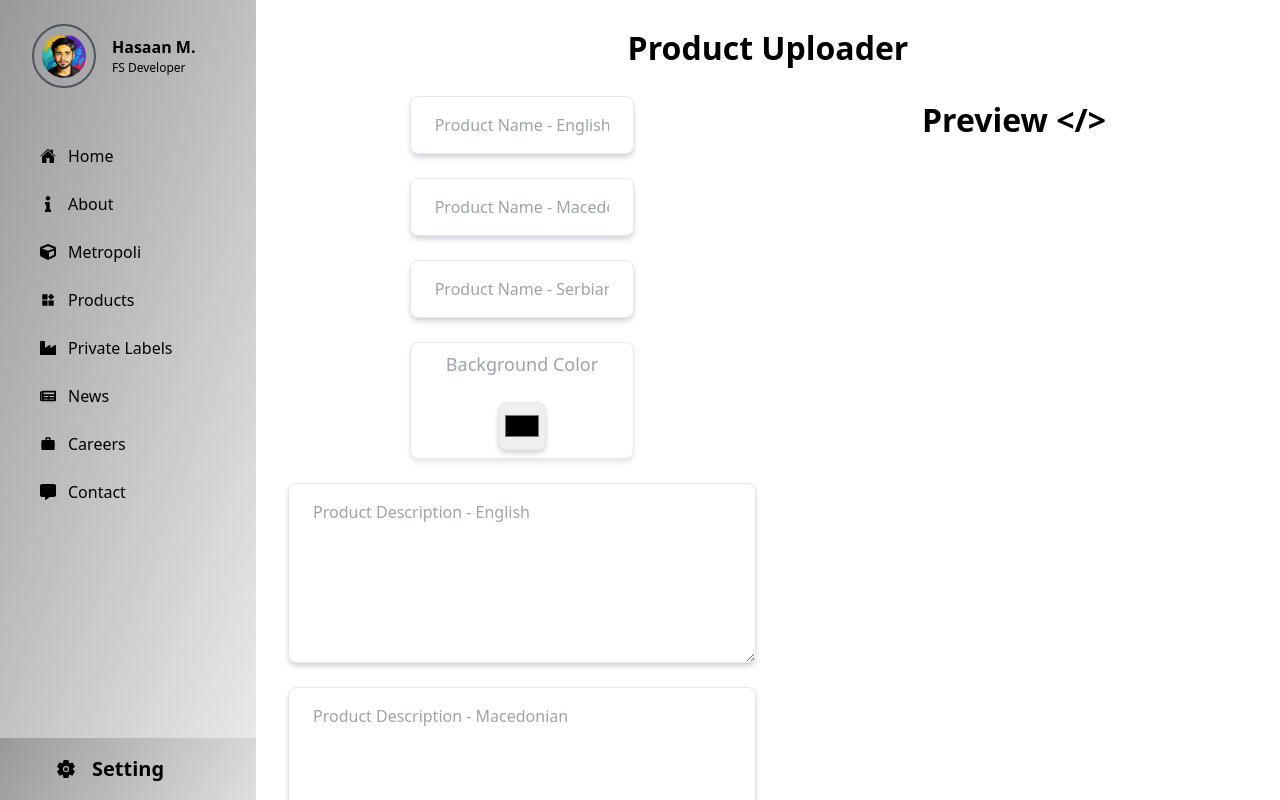
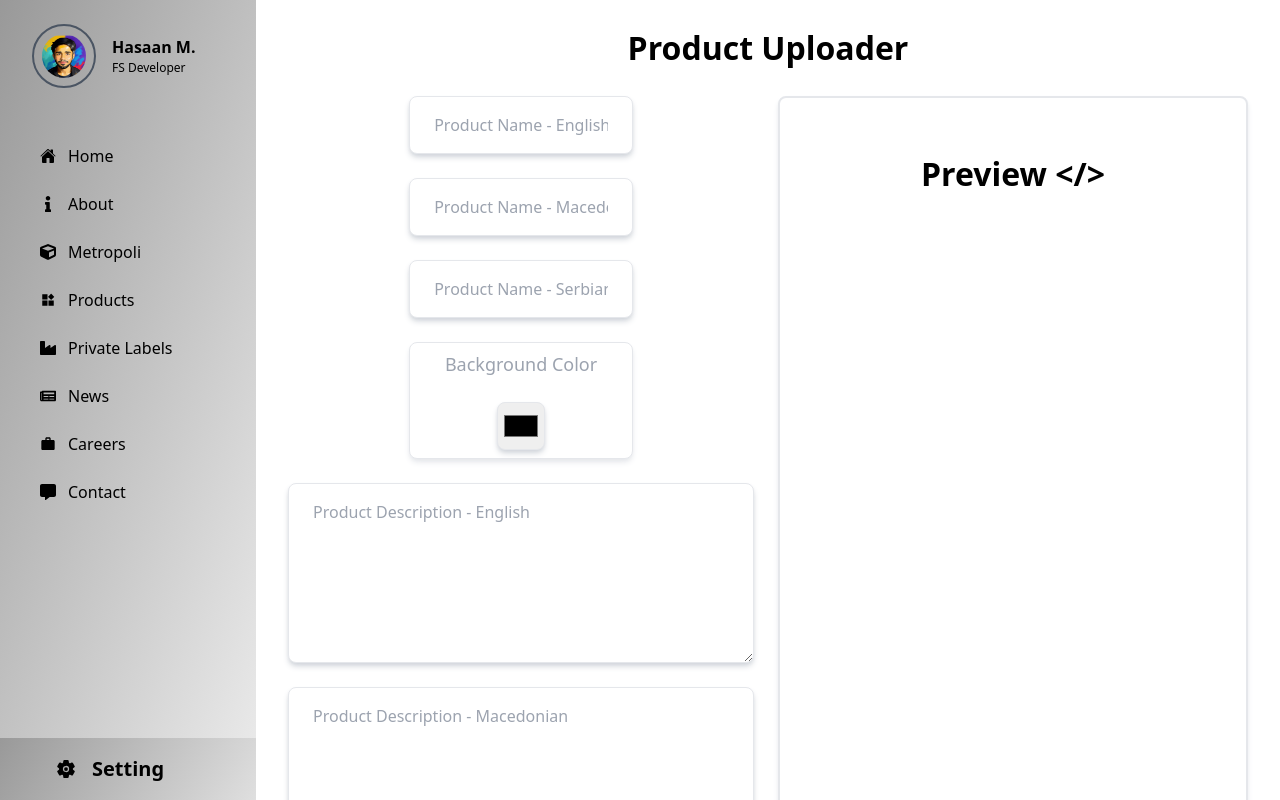
Before and after one commit to hasaanmumtaz6/cermatadmin, a Next.js app: page /products in a window 1280 px wide. Built offline with nearby package versions, Linux system fonts and the light colour scheme.

Commit message:
Preview ui and confirmation message ui and methode to show change and on successfully uploading a notification sound play aded

```diff
--- a/pages/components/ProductForm.tsx
+++ b/pages/components/ProductForm.tsx
@@ -1,5 +1,6 @@
 import React, { useState } from "react";
 import Image from "next/image";
+import { SiTicktick } from "react-icons/si";
 
 const ProductForm = () => {
   const [productNameEng, setProductNameEng] = useState("");
@@ -74,6 +75,8 @@ const ProductForm = () => {
         setImageWidth(0);
         setImageSrc("");
         setSuccessMessage("");
+        const audio = new Audio("/audio/notification.mp3");
+        audio.play();
       } else {
         console.error(data.error || "Something went wrong");
       }
@@ -85,12 +88,12 @@ const ProductForm = () => {
   return (
     <div className="product-form-and-preview-container">
       {successMessage && (
-        <p
+        <span
           className="success-message"
-          style={{ color: "green", marginTop: "1rem" }}
         >
-          {successMessage}
-        </p>
+          <SiTicktick />
+          <p>{successMessage}</p>
+        </span>
       )}
       <h2>Product Uploader</h2>
       <div className="product-form-and-preview-box">
--- a/styles/Product.css
+++ b/styles/Product.css
@@ -57,3 +57,14 @@
     var(--background-secondry)
   );
 }
+
+.preview-box {
+  @apply border-[2px] rounded-[0.5rem] border-gray-200 shadow-md shadow-gray-200 h-[60vh] overflow-scroll overflow-x-hidden pt-[60rem] pb-[3rem] px-[4rem];
+}
+.preview-box::-webkit-scrollbar {
+  @apply w-0;
+}
+
+.success-message {
+  @apply w-fit px-[2rem] py-[0.75rem] bg-[#295a0d] rounded-[0.5rem] text-white fixed top-[2rem] right-[2rem] flex items-center gap-[1.25rem];
+}
```
Also changed, not shown: 1 other file (tests, documents, lock files or other folders).
